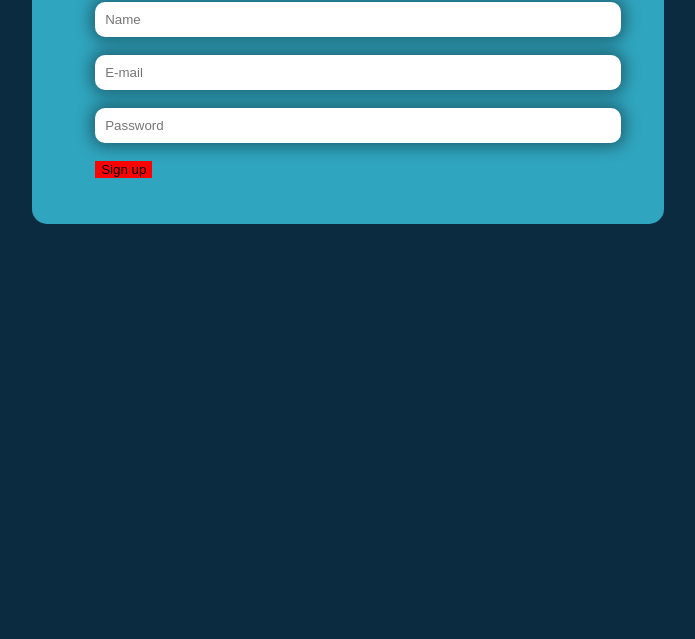
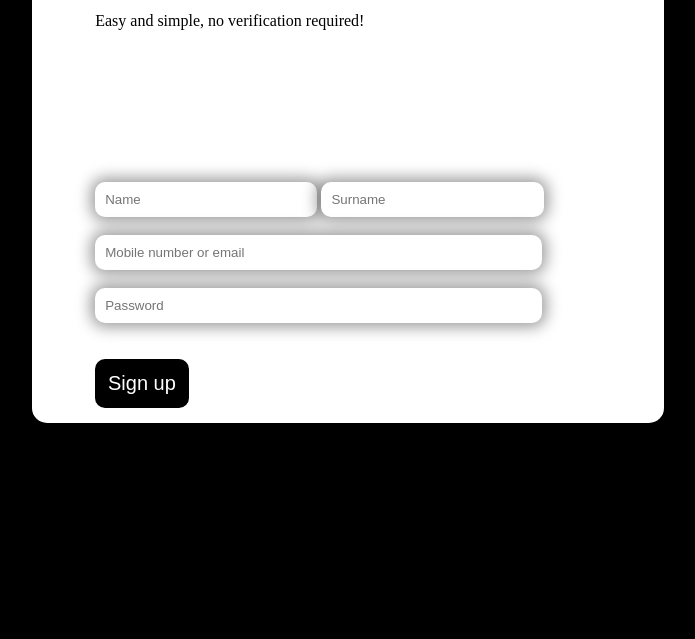
Before and after one commit to possiblyprince/DailyUI, a plain HTML site: page 1/index.html in a window 1280 px wide. Shown: the part 161-800 px from the top of the page, without its empty margins (292-987 px from the left). Drawn offline with Linux system fonts and the light colour scheme.

Commit message:
Day 1, CSS

```diff
--- a/1/index.html
+++ b/1/index.html
@@ -9,19 +9,34 @@
   </head>
   <body>
     <div class="signUp">
-      <center>
-
-        <h1 style="padding-top:20px;">Sign up</h1>
-      </center>
+      <div style="padding: 10%; margin: 10px 0">
+        <h1 style="padding-top: 20px">Sign up</h1>
+        <p>Easy and simple, no verification required!</p>
+      </div>
 
       <div class="signUpForm">
-        <form action="">
-          <input type="text" class="inputForm" placeholder="Name" />
+        <form action="post">
+          <input
+            type="text"
+            class="inputForm"
+            placeholder="Name"
+            style="width: 40%;"
+          />
+          <input
+            type="text"
+            class="inputForm"
+            placeholder="Surname"
+            style="width: 40%;"
+          />
           <br /><br />
-          <input type="email" class="inputForm" placeholder="E-mail" />
+          <input
+            type="text"
+            class="inputForm"
+            placeholder="Mobile number or email"
+          />
           <br /><br />
           <input type="password" class="inputForm" placeholder="Password" />
-          <br /><br />
+          <br /><br /><br />
           <button class="signUpButton">Sign up</button>
         </form>
       </div>
--- a/1/styles.css
+++ b/1/styles.css
@@ -1,17 +1,17 @@
 body{
-    background-color: #0B2B40;
+    background-color: black;
 }
 
 .signUp{
     border-radius: 15px;
-    background-color: #30A5BF;
+    background-color: white;
     height: 50%;
     width: 50%;
     margin: auto;
 }
 
 .inputForm{
-    width: 100%;
+    width: 84.5%;
     padding: 10px;
     border-radius: 10px;
     box-shadow:0 0 15px 4px rgba(0,0,0,.4);
@@ -25,7 +25,11 @@ body{
 }
 
 .signUpButton{
-    background-color: red;
+    padding: 1%;
+    color: white;
+    font-size: 20px;
+    background-color: black;
     position: absolute;
     border: none;
+    border-radius: 10px;
 }
```
